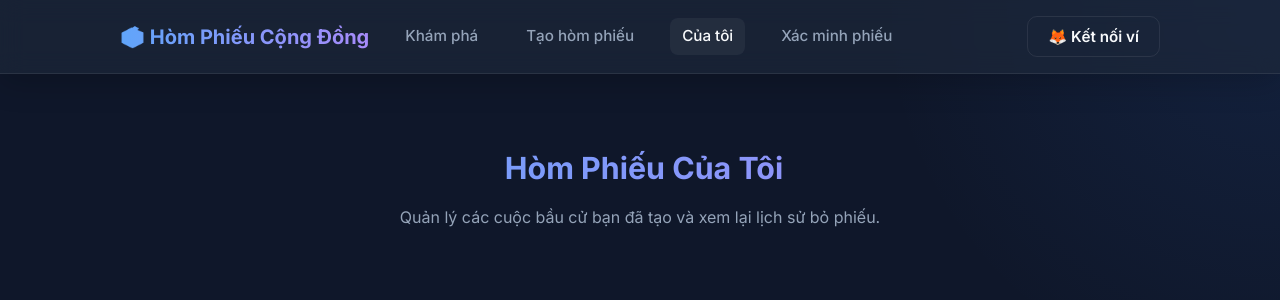
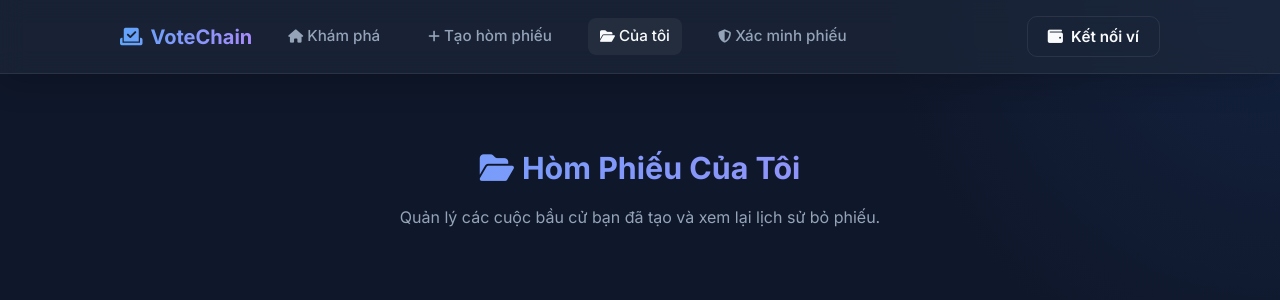
Before and after one commit to HQToann/Blockchain_Voting_Dapp, a Django app: template templates/my.html in a window 1280 px wide. Shown: the top 300 px of the page. Run offline with Django 3.2, Linux system fonts and the light colour scheme; the template is opened without the code that fills it, so the values that code supplies are empty.

Commit message:
Nang cap giao dien khung , tich hop FontAwesome

```diff
--- a/templates/base.html
+++ b/templates/base.html
@@ -3,20 +3,45 @@
 <head>
     <meta charset="UTF-8">
     <meta name="viewport" content="width=device-width, initial-scale=1">
-    <title>{% block title %}Hòm Phiếu Cộng Đồng{% endblock %}</title>
+    <title>{% block title %}VoteChain - Hòm Phiếu Cộng Đồng{% endblock %}</title>
+
+    <!-- Favicon -->
     <link rel="icon" type="image/x-icon" href="{% static 'img/favicon.ico' %}">
+
+    <!-- FontAwesome để dùng Icon sạch sẽ thay cho Emoji -->
+    <link rel="stylesheet" href="https://cdnjs.cloudflare.com/ajax/libs/font-awesome/6.4.0/css/all.min.css">
+
+    <!-- CSS Hệ thống -->
     <link rel="stylesheet" href="{% static 'css/style.css' %}">
 </head>
 <body>
     <nav class="nav">
         <div class="nav-inner">
-            <a class="brand" href="/">🗳️ Hòm Phiếu Cộng Đồng</a>
-            <a class="link {% block nav_home %}{% endblock %}" href="/">Khám phá</a>
-            <a class="link {% block nav_create %}{% endblock %}" href="/create/">Tạo hòm phiếu</a>
-            <a class="link {% block nav_my %}{% endblock %}" href="/my/">Của tôi</a>
-            <a class="link {% block nav_verify %}{% endblock %}" href="/verify/">Xác minh phiếu</a>
+            <!-- Logo chuyên nghiệp -->
+            <a class="brand" href="/">
+                <i class="fa-solid fa-check-to-slot" style="color: #60a5fa;"></i>
+                VoteChain
+            </a>
+
+            <a class="link {% block nav_home %}{% endblock %}" href="/">
+                <i class="fa-solid fa-house fa-sm"></i> Khám phá
+            </a>
+            <a class="link {% block nav_create %}{% endblock %}" href="/create/">
+                <i class="fa-solid fa-plus fa-sm"></i> Tạo hòm phiếu
+            </a>
+            <a class="link {% block nav_my %}{% endblock %}" href="/my/">
+                <i class="fa-solid fa-folder-open fa-sm"></i> Của tôi
+            </a>
+            <a class="link {% block nav_verify %}{% endblock %}" href="/verify/">
+                <i class="fa-solid fa-shield-halved fa-sm"></i> Xác minh phiếu
+            </a>
+
             <span class="spacer"></span>
-            <button id="btnWallet" class="btn-ghost" type="button">🦊 Kết nối ví</button>
+
+            <!-- Nút kết nối ví nổi bật -->
+            <button id="btnWallet" class="btn btn-ghost" type="button">
+                <i class="fa-solid fa-wallet"></i> Kết nối ví
+            </button>
         </div>
     </nav>
 
@@ -24,8 +49,10 @@
         <div id="banner"></div>
         {% block content %}{% endblock %}
     </div>
+
     <div id="toasts"></div>
 
+    <!-- Script bắt buộc -->
     <script src="{% static 'vendor/ethers.umd.min.js' %}"></script>
     <script src="{% static 'js/abi.js' %}"></script>
     <script src="{% static 'js/common.js' %}"></script>
```
